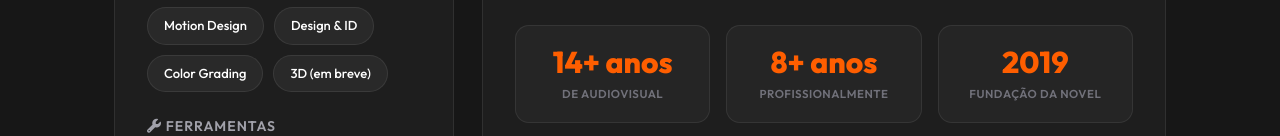
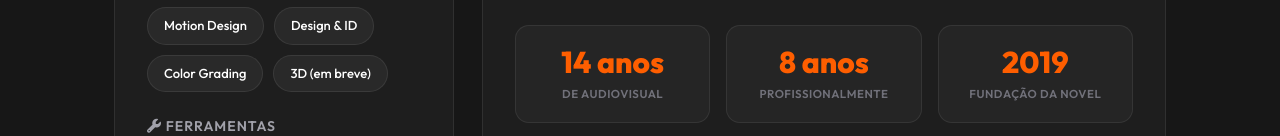
Before and after one commit to dgffu/Giffu_, a website: page about.html in a window 1280 px wide. Shown: the part 554-690 px from the top of the page. Drawn offline with Linux system fonts and the light colour scheme; a web font is replaced by a local one.

Commit message:
fix: atualizar textos de estatisticas em sobre mim

```diff
--- a/about.html
+++ b/about.html
@@ -119,11 +119,11 @@
           <!-- Métricas e Estatísticas -->
           <div class="stats-grid">
             <div class="stat-item">
-              <div class="stat-number">14+ anos</div>
+              <div class="stat-number">14 anos</div>
               <div class="stat-label">de Audiovisual</div>
             </div>
             <div class="stat-item">
-              <div class="stat-number">8+ anos</div>
+              <div class="stat-number">8 anos</div>
               <div class="stat-label">Profissionalmente</div>
             </div>
             <div class="stat-item">
```
